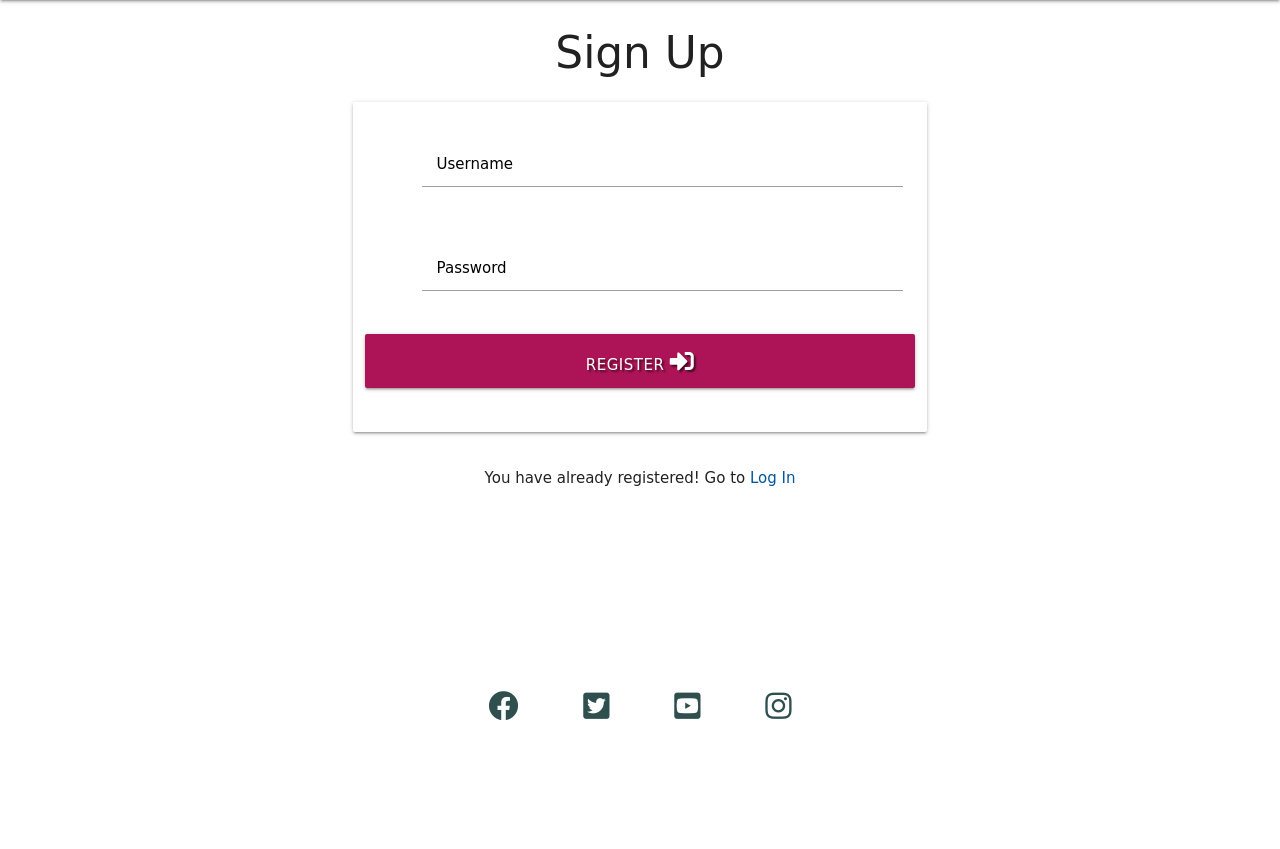
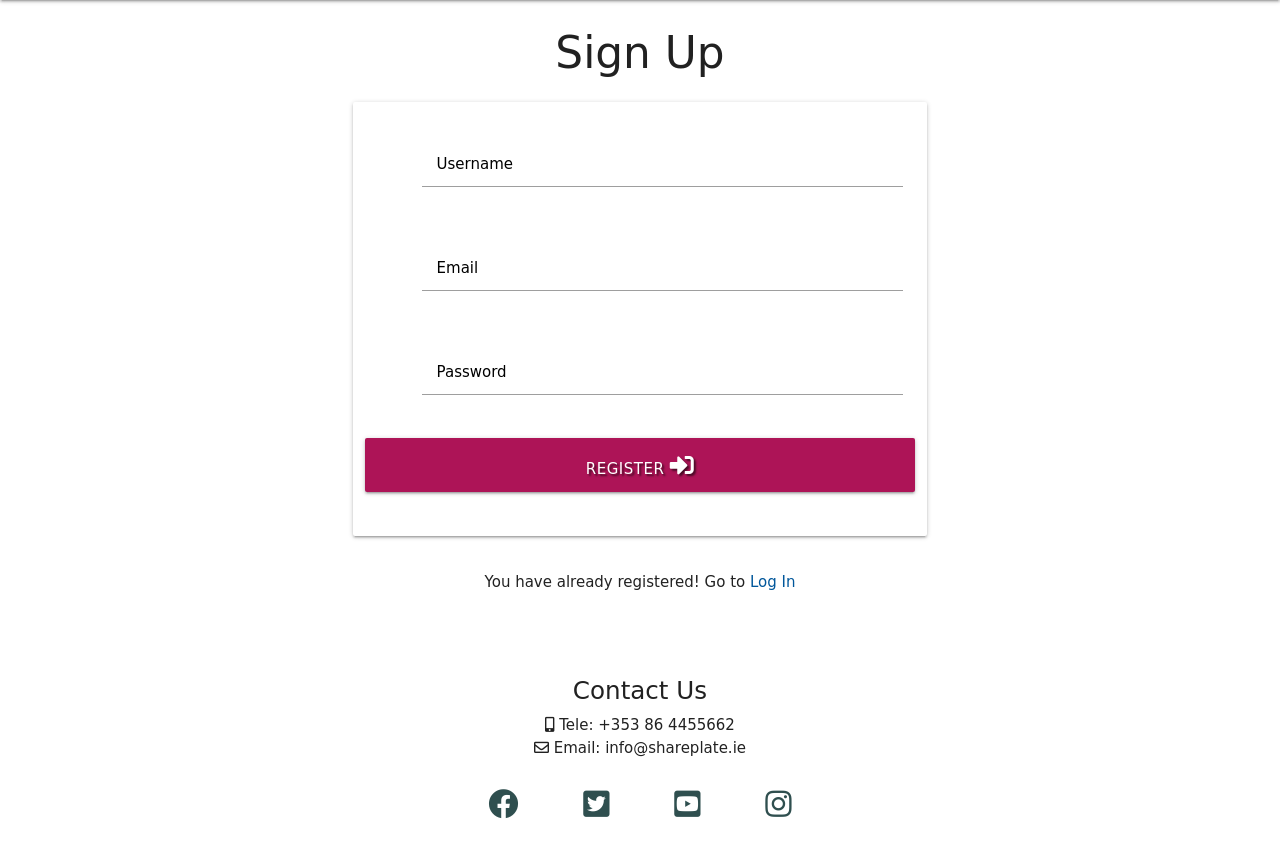
Before and after one commit to Michele-C/SHAREPLATE-, a Flask app: page /register in a window 1280 px wide. Shown: the part 64-913 px from the top of the page. Before the commit the page ends 784 px from the top, so only its background shows below. Run offline with Flask 2, Linux system fonts and the light colour scheme; some libraries are stand-ins or nearby versions.

Commit message:
Added contact details to app and collect email from new users

```diff
--- a/static/css/style.css
+++ b/static/css/style.css
@@ -44,7 +44,7 @@ body {
 /* Images for home page and profile page */
 
 #hero-image {
-    min-height: 100vh;
+    min-height: 650px;
     width:100%;
     background: url("../img/heroimg.jpg") no-repeat center center;
 }
@@ -139,7 +139,7 @@ h3 .center-align .profile-name {
 }
 
 footer {
-    height: 75px;
+    max-height: 75px;
 }
 
 
--- a/templates/base.html
+++ b/templates/base.html
@@ -96,8 +96,12 @@
     <!-- Social media footer section using sticky styling from materialize-->
 
     <footer class="center-align">
+        <h5>Contact Us</h5>
+                    <p><i class="fas fa-mobile-alt"></i> Tele: +353 86 4455662</p>
+                    <p><i class="far fa-envelope"></i> Email: info@shareplate.ie</p>
 
         <ul class="social">
+            <li></li>
             <li><a href="https://www.facebook.com" target="_blank"><i class="fab fa-facebook"> </i></a></li>
             <li><a href="https://www.twitter.com" target="_blank"><i class="fab fa-twitter-square"> </i></a></li>
             <li><a href="https://www.youtube.com" target="_blank"><i class="fab fa-youtube-square"> </i></a></li>
--- a/templates/profile.html
+++ b/templates/profile.html
@@ -14,8 +14,9 @@ to edit and delete recipes-->
             <i class="fas fa-door-open"></i>
             Welcome {{ username|capitalize }}
           </h4>
-          <p class="center-align profile-para"> This is your profile page where you can <a class="blue-text text-shadow" href="{{ url_for('add_recipes') }}">ADD RECIPES</a>,
-           see which recipes that you contributed. Update the recipes you have already submitted. Finally, you can delete the recipes that you
+          <p class="center-align profile-para"> This is your profile page where you see all the recipes that you have contributed to the site. You can also
+            add more recipes by clicking on the link
+             <a class="blue-text text-shadow" href="{{ url_for('add_recipes') }}">ADD RECIPES</a>. You can update the recipes you have already submitted. Finally, you can delete the recipes that you
             don't wish to share anymore with a click of a button. It's that easy!
           </p>
         </div>
--- a/templates/register.html
+++ b/templates/register.html
@@ -15,6 +15,15 @@
                     <input id="username" name="username" type="text" minlength="3" maxlength="20"
                         pattern="^[a-zA-Z0-9]{3,20}$" class="validate" required>
                     <label for="username">Username</label>
+                </div>
+            </div>
+             <!-- Users Email -->
+             <div class="row">
+                <div class="input-field col s12 white-text">
+                    <i class="far fa-envelope prefix text-darken-4"></i>
+                    <input id="email" name="email" type="email" minlength="3" maxlength="20"
+                     class="validate" required>
+                    <label for="email">Email</label>
                 </div>
             </div>
             <!-- password field -->
```
Also changed, not shown: README.md, static/images/responsive.png (added).
